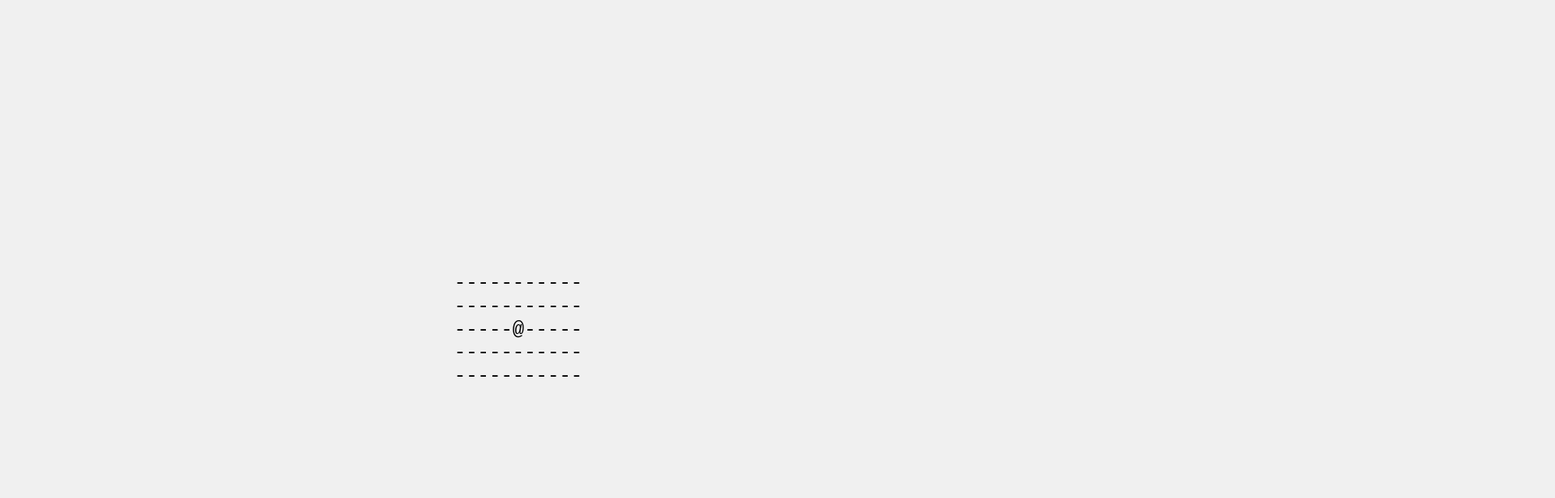
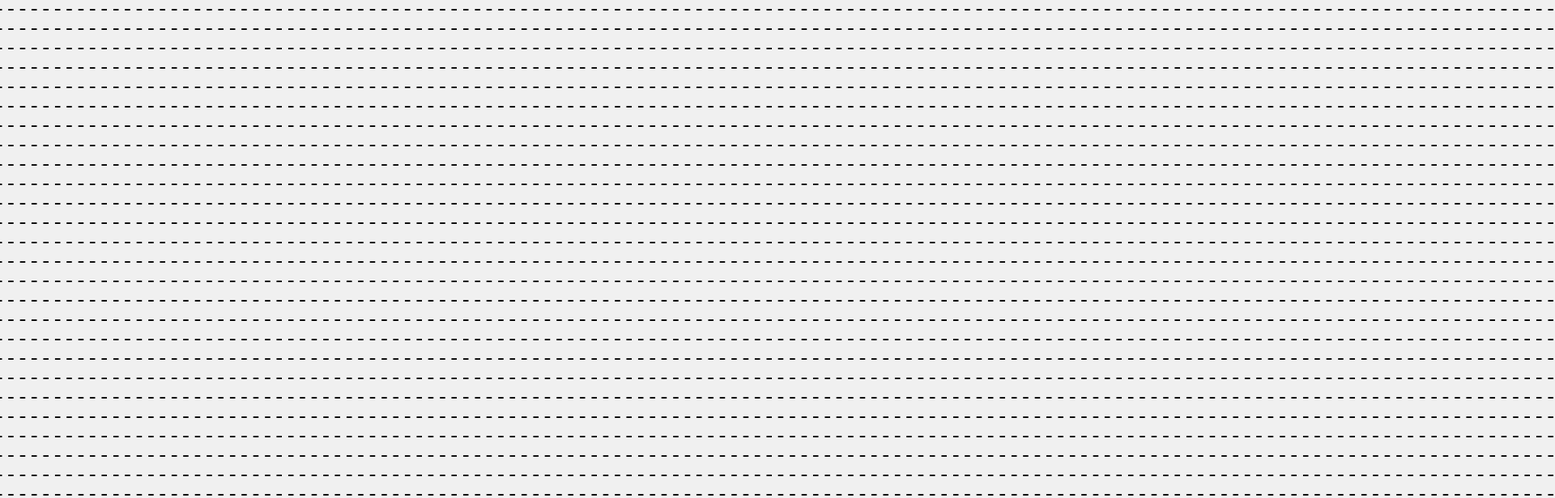
Before and after one commit to noc12345/srpg, a plain HTML site: page index.html in a window 1280 px wide. Shown: the top 616 px of the page at 81% size, 1920 px wide, since content can reach past the window. Drawn offline with Linux system fonts and the light colour scheme.

Commit message:
Update 3 index.html

```diff
--- a/index.html
+++ b/index.html
@@ -4,7 +4,7 @@
 <head>
     <meta charset="UTF-8">
     <meta name="viewport" content="width=device-width, initial-scale=1.0">
-    <title>Simple Game</title>
+    <title>srpg</title>
     <style>
         body {
             font-family: monospace;
@@ -17,7 +17,7 @@
         #game {
             white-space: pre;
             font-size: 24px;
-            line-height: 1.2;
+            line-height: 1;
         }
     </style>
 </head>
@@ -26,8 +26,8 @@
     <script>
         const gameElement = document.getElementById('game');
         const grid = [];
-        const rows = 5;
-        const cols = 11;
+        const rows = 150;
+        const cols = 200;
         let playerPosition = { x: 5, y: 2 };
 
         function initGrid() {
```
